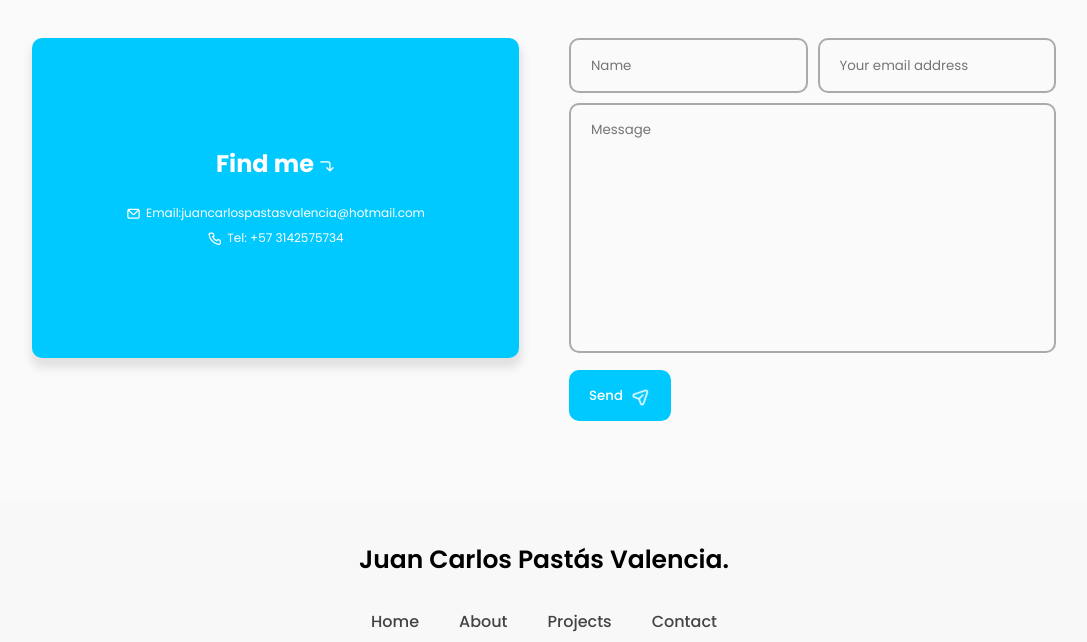
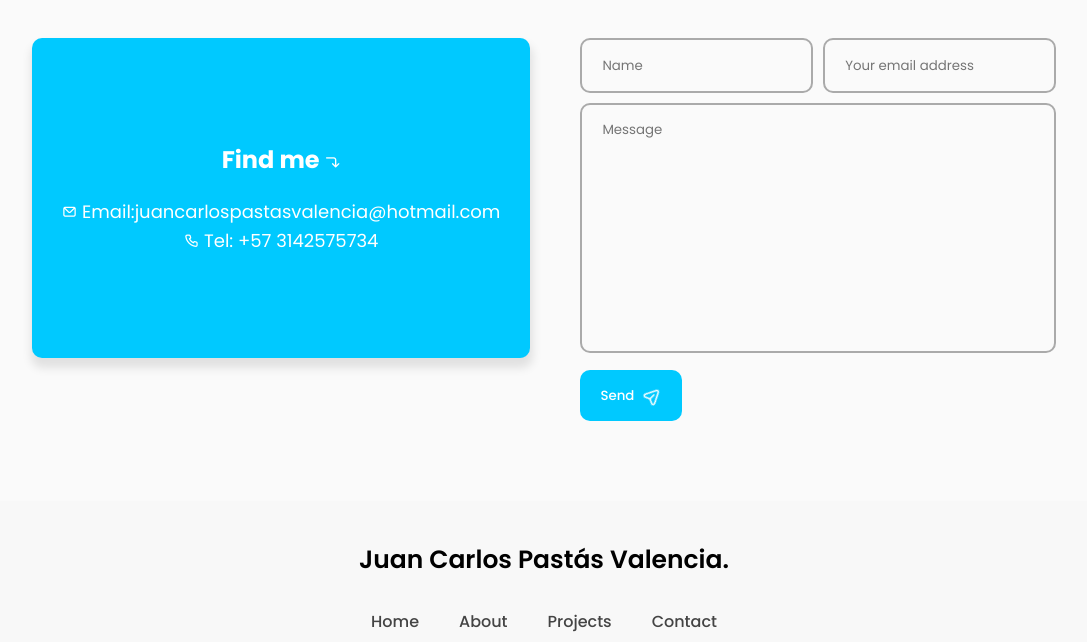
Before and after one commit to JuanVal092002/PORTAFOLIO_HTML_CSS_JS, a plain HTML site: page index.html in a window 1280 px wide. Shown: the part 2098-2740 px from the top of the page, without its empty margins (96-1183 px from the left). Drawn offline with nearby package versions, Linux system fonts and the light colour scheme.

Commit message:
Responsive Contact info

```diff
--- a/assets/css/style.css
+++ b/assets/css/style.css
@@ -441,7 +441,7 @@ h3{
     gap: 5px;
     color: var(--color-white);
     margin-block: 1px;
-    font-size: 12px
+    font-size: 18px
 }
 .contact-info p>i{
     font-size: 15px;
@@ -648,3 +648,15 @@ footer{
         width: 100%;
     }
 }
+
+/* Estilos predeterminados */
+.contact-info p {
+    font-size: 18px; /* Tamaño de letra predeterminado */
+}
+
+/* Media Query para dispositivos con un ancho máximo de 600px (por ejemplo, dispositivos móviles) */
+@media only screen and (max-width: 600px) {
+    .contact-info p {
+        font-size: 12px; /* Tamaño de letra para dispositivos móviles */
+    }
+}
```
